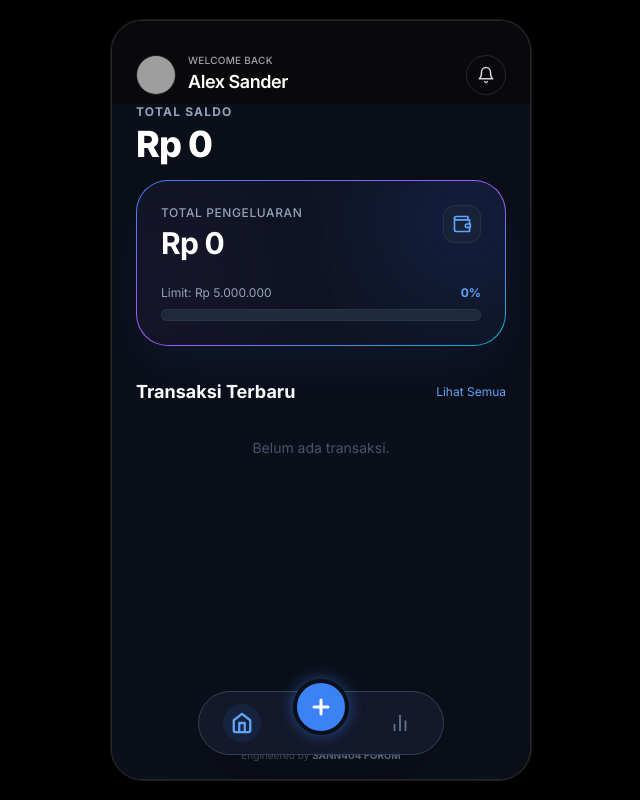
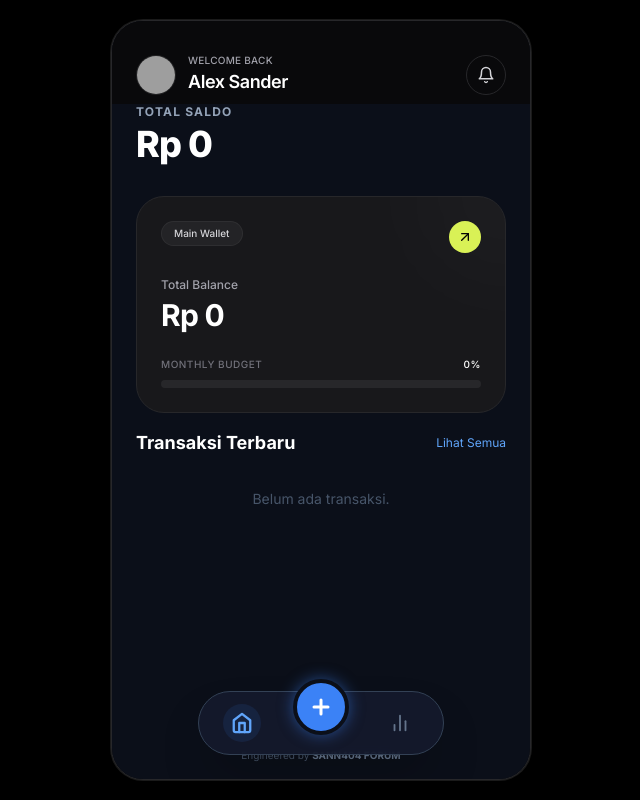
Before and after one commit to sanzzyproject/Finance-tracker-, a Next.js app: page / in a window 1280 px wide. Shown: the whole page, without its empty margins (319-959 px from the left). Built offline with nearby package versions, Linux system fonts and the light colour scheme; grey boxes are pictures that could not be loaded.

Commit message:
Update BudgetCard.tsx

```diff
--- a/components/BudgetCard.tsx
+++ b/components/BudgetCard.tsx
@@ -1,5 +1,5 @@
 import { formatCurrency } from '@/lib/utils';
-import { Wallet } from 'lucide-react';
+import { ArrowUpRight } from 'lucide-react';
 
 interface Props {
   expense: number;
@@ -10,34 +10,37 @@ export default function BudgetCard({ expense, limit = 5000000 }: Props) {
   const percentage = Math.min(Math.round((expense / limit) * 100), 100);
 
   return (
-    <div className="px-6 mb-8">
-      {/* Neon Gradient Border Effect */}
-      <div className="relative p-[1px] rounded-[32px] bg-gradient-to-br from-blue-500 via-purple-500 to-cyan-500 overflow-hidden shadow-2xl shadow-blue-900/20">
-        <div className="bg-[#101423] rounded-[31px] p-6 relative overflow-hidden">
+    <div className="px-6 py-4 shrink-0">
+      <div className="bg-card rounded-[28px] p-6 border border-border relative overflow-hidden group">
 
-          {/* Background Abstract Glow */}
-          <div className="absolute -right-10 -top-10 w-40 h-40 bg-blue-600/20 rounded-full blur-3xl"></div>
-          <div className="absolute -left-10 bottom-0 w-32 h-32 bg-purple-600/10 rounded-full blur-3xl"></div>
+        {/* Decorative subtle background circle */}
+        <div className="absolute top-0 right-0 w-32 h-32 bg-white/5 rounded-full blur-3xl -mr-16 -mt-16 pointer-events-none"></div>
 
-          <div className="flex justify-between items-start mb-6 relative z-10">
-            <div>
-              <p className="text-slate-400 text-xs font-medium tracking-wider mb-1">TOTAL PENGELUARAN</p>
-              <h2 className="text-3xl font-bold text-white tracking-tight">{formatCurrency(expense)}</h2>
-            </div>
-            <div className="bg-slate-800/50 p-2 rounded-xl backdrop-blur-sm border border-slate-700/50">
-               <Wallet className="text-blue-400" size={20} />
+        <div className="flex justify-between items-start mb-6">
+          <span className="bg-white/5 text-zinc-300 px-3 py-1 rounded-full text-[10px] font-medium border border-white/5">
+            Main Wallet
+          </span>
+          <div className="w-8 h-8 rounded-full bg-primary flex items-center justify-center text-black">
+            <ArrowUpRight size={16} />
           </div>
         </div>
 
-          {/* Modern Progress Bar */}
-          <div className="relative z-10">
-            <div className="flex justify-between text-xs mb-2">
-              <span className="text-slate-400">Limit: {formatCurrency(limit)}</span>
-              <span className="text-blue-400 font-bold">{percentage}%</span>
+        <div className="mb-6">
+           <p className="text-zinc-400 text-xs font-medium mb-1">Total Balance</p>
+           <h2 className="text-3xl font-bold text-white tracking-tight">
+             {formatCurrency(expense)}
+           </h2>
         </div>
-            <div className="w-full bg-slate-800 h-3 rounded-full overflow-hidden border border-slate-700/50">
+
+        {/* Progress Minimalis */}
+        <div>
+          <div className="flex justify-between text-[10px] text-zinc-500 mb-2 font-medium uppercase tracking-wider">
+            <span>Monthly Budget</span>
+            <span className="text-white">{percentage}%</span>
+          </div>
+          <div className="w-full bg-zinc-800 h-2 rounded-full overflow-hidden">
             <div
-                className="h-full rounded-full bg-gradient-to-r from-blue-500 to-cyan-400 shadow-[0_0_10px_rgba(59,130,246,0.5)] transition-all duration-1000 ease-out"
+              className="h-full rounded-full bg-primary transition-all duration-700 ease-out"
               style={{ width: `${percentage}%` }}
             ></div>
           </div>
@@ -45,6 +48,5 @@ export default function BudgetCard({ expense, limit = 5000000 }: Props) {
 
       </div>
     </div>
-    </div>
   );
 }
```
Lines whose indentation alone changed are shown as unchanged.
